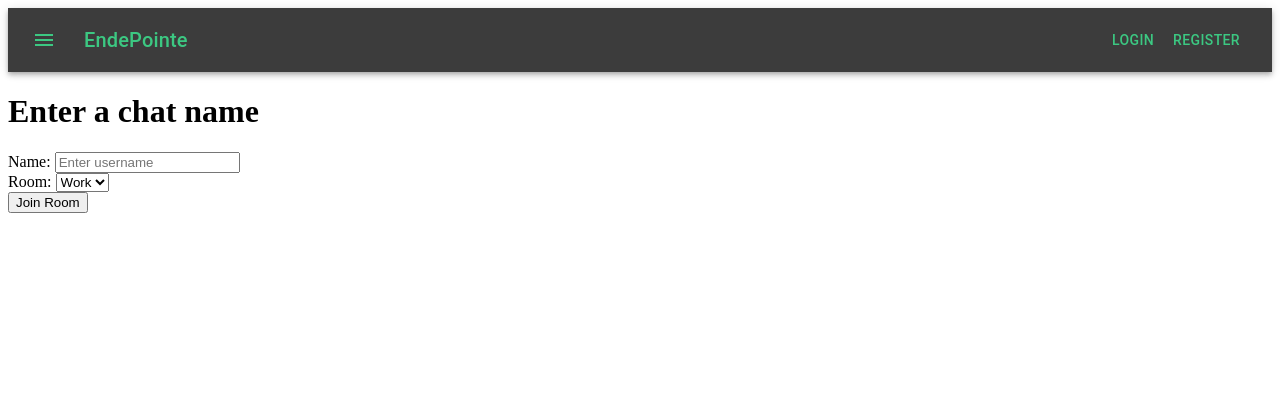
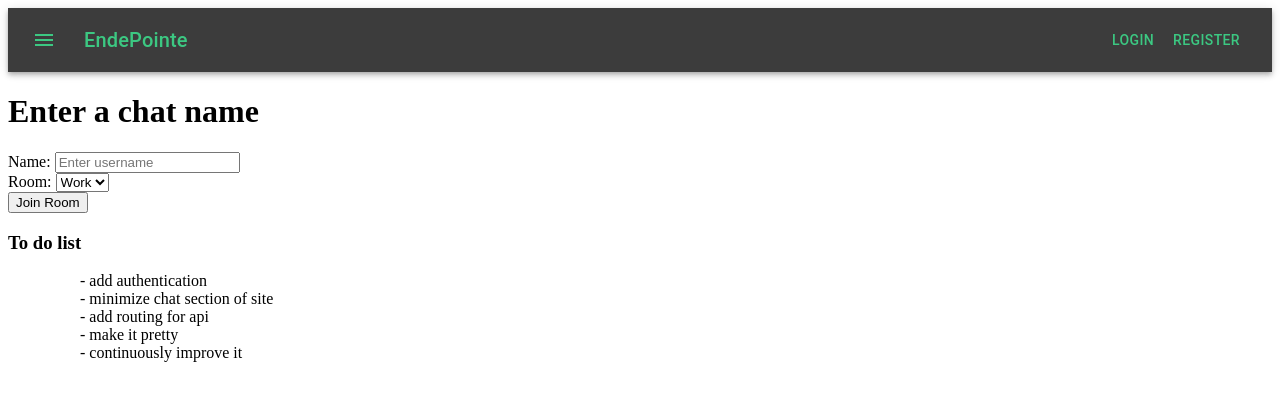
Before and after one commit to endepointe/chat_sb, a React (Create React App) app in the folder client/: page / in a window 1280 px wide. Shown: the top 400 px of the page. Built offline with nearby package versions, Linux system fonts and the light colour scheme; no server answers.

Commit message:
add todo list

```diff
--- a/client/src/comps/chat/ChatLogin.js
+++ b/client/src/comps/chat/ChatLogin.js
@@ -51,6 +51,16 @@ const ChatLogin = () => {
             </form>
           </main>
         </div>}
+      <div>
+        <h3>To do list</h3>
+        <ul>
+          <li>- add authentication</li>
+          <li>- minimize chat section of site</li>
+          <li>- add routing for api</li>
+          <li>- make it pretty</li>
+          <li>- continuously improve it</li>
+        </ul>
+      </div>
     </div>
   )
 }
```
